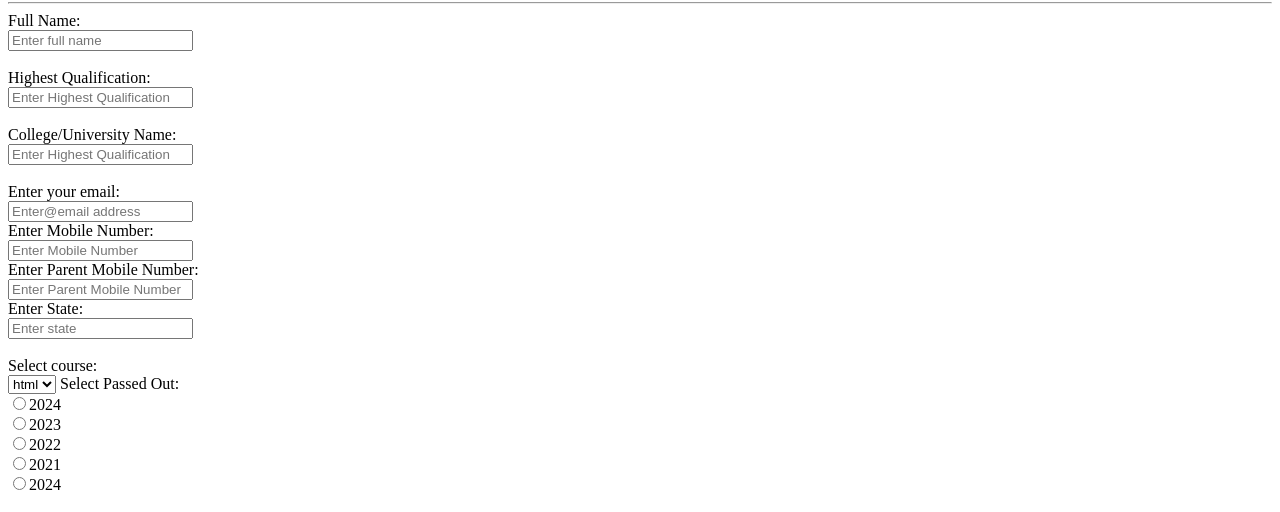
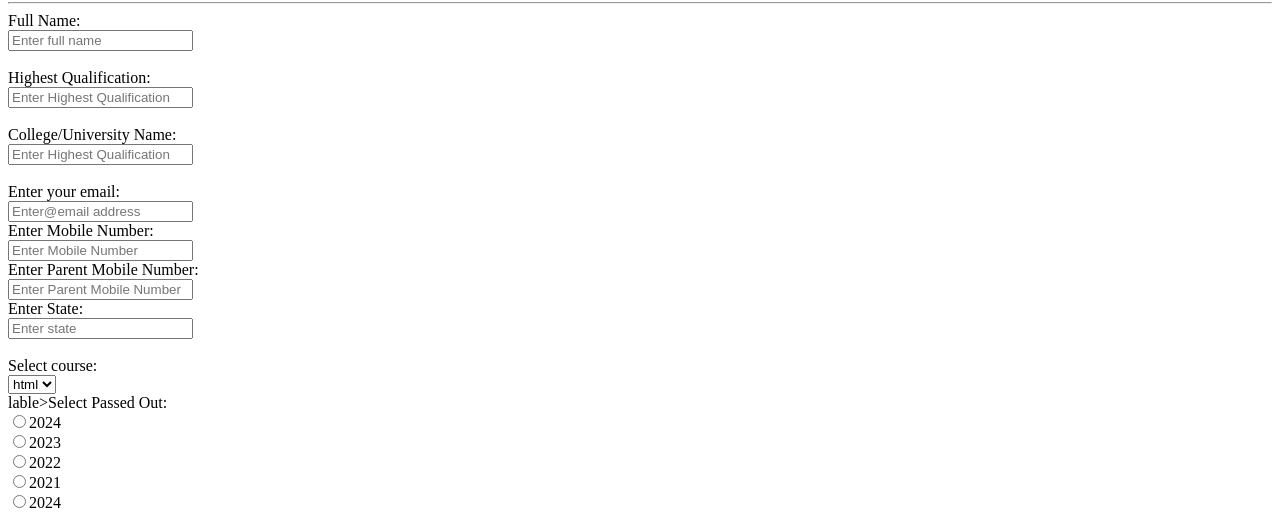
Before and after one commit to akashgitdev/enrollment-form, a plain HTML site: page index.html in a window 1280 px wide. Shown: the part 228-740 px from the top of the page. Drawn offline with Linux system fonts and the light colour scheme.

Commit message:
Update index.html

```diff
--- a/index.html
+++ b/index.html
@@ -47,7 +47,7 @@
 </select>
 
 
-  <lable>Select Passed Out: </lable><br>
+  <br>lable>Select Passed Out: </lable><br>
   <input type="radio" name="year"value="2024">2024<br>
   <input type="radio" name="year"value="2023">2023<br>
   <input type="radio" name="year"value="2022">2022<br>
```
